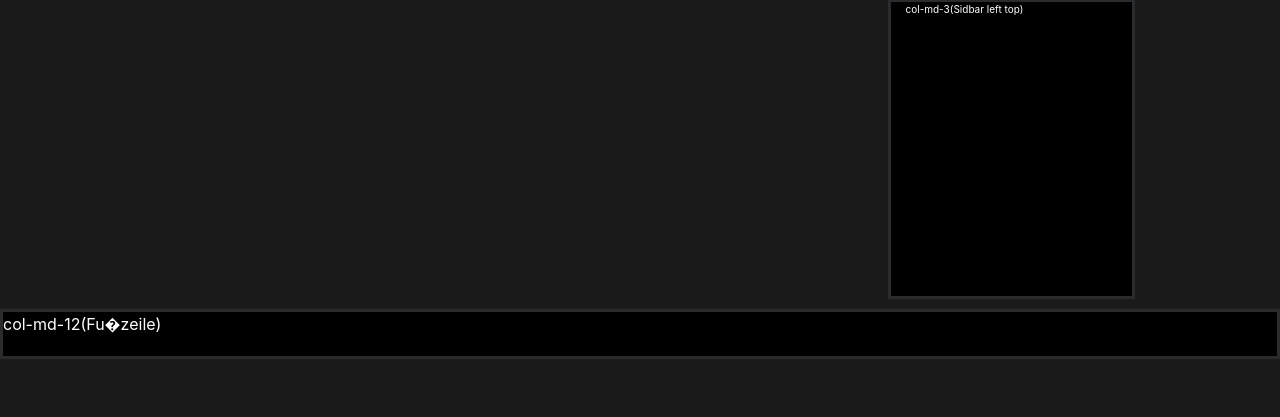
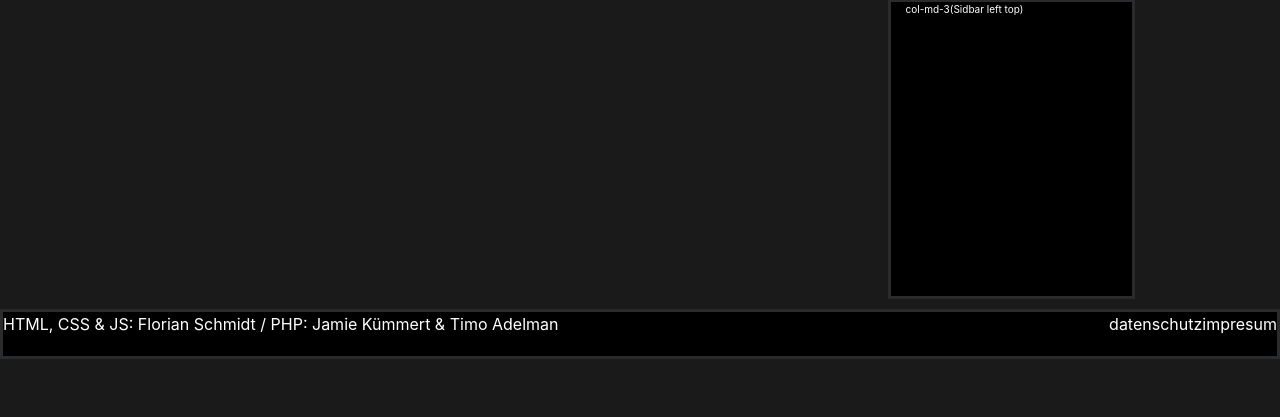
Before and after one commit to Nocciiii/Script-Forum, a PHP site: page / in a window 1280 px wide. Shown: the part 87-504 px from the top of the page. Run offline with PHP 8.4, Linux system fonts and the light colour scheme; some libraries are stand-ins or nearby versions.

Commit message:
überarbeitung des Foters

```diff
--- a/Code/PostKommentar.php
+++ b/Code/PostKommentar.php
@@ -265,7 +265,7 @@
     </div>
 
       <footer class="page-footer">
-            col-md-12(Fu�zeile)
+            HTML, CSS & JS: Florian Schmidt / PHP: Jamie Kümmert & Timo Adelman  <a href="impresum.html">impresum</a><a href="datenschutz.html">datenschutz</a>
       </footer>
    <script src="../js/ControllStrart.js"></script>
 </body>
--- a/Code/index.php
+++ b/Code/index.php
@@ -340,7 +340,7 @@
     </div>
 
       <footer class="page-footer">
-            col-md-12(Fu�zeile)
+          HTML, CSS & JS: Florian Schmidt / PHP: Jamie Kümmert & Timo Adelman  <a href="impresum.html">impresum</a><a href="datenschutz.html">datenschutz</a>
       </footer>
    <script src="ControllStrart.js"></script>
 </body>
--- a/Code/tutorial.css
+++ b/Code/tutorial.css
@@ -142,6 +142,7 @@ body
 {
   border-radius: 0px 0px 4px 4px;
   margin-bottom: 10px;
+  color: white;
 }
 
 .nav-link
@@ -189,6 +190,21 @@ body
   color: white !important;
 }
 
+a
+{
+  float: right;
+}
+
+a:link
+{
+  color: white;
+}
+
+a:visited
+{
+  color: lightgray;
+}
+
 img
 {
   max-width: 100px;
```
Also changed, not shown: Code/datenschutz.html (added, +1 -0 lines), Code/impresum.html (added, +15 -0 lines).
